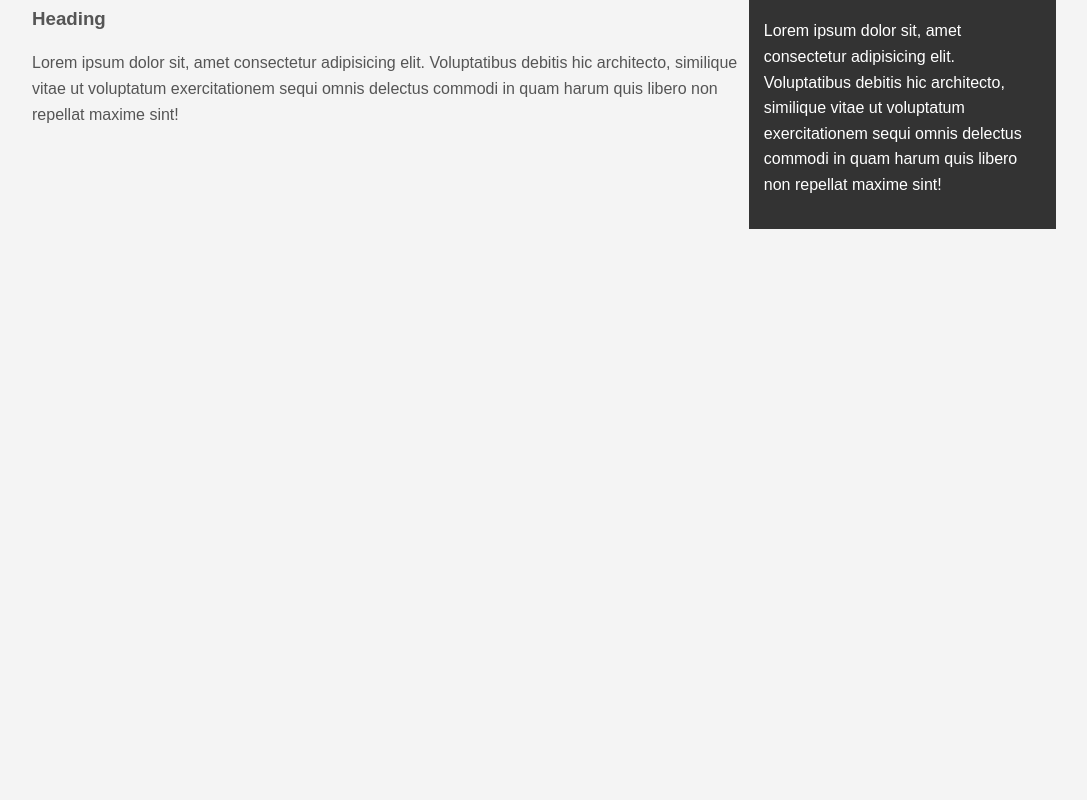
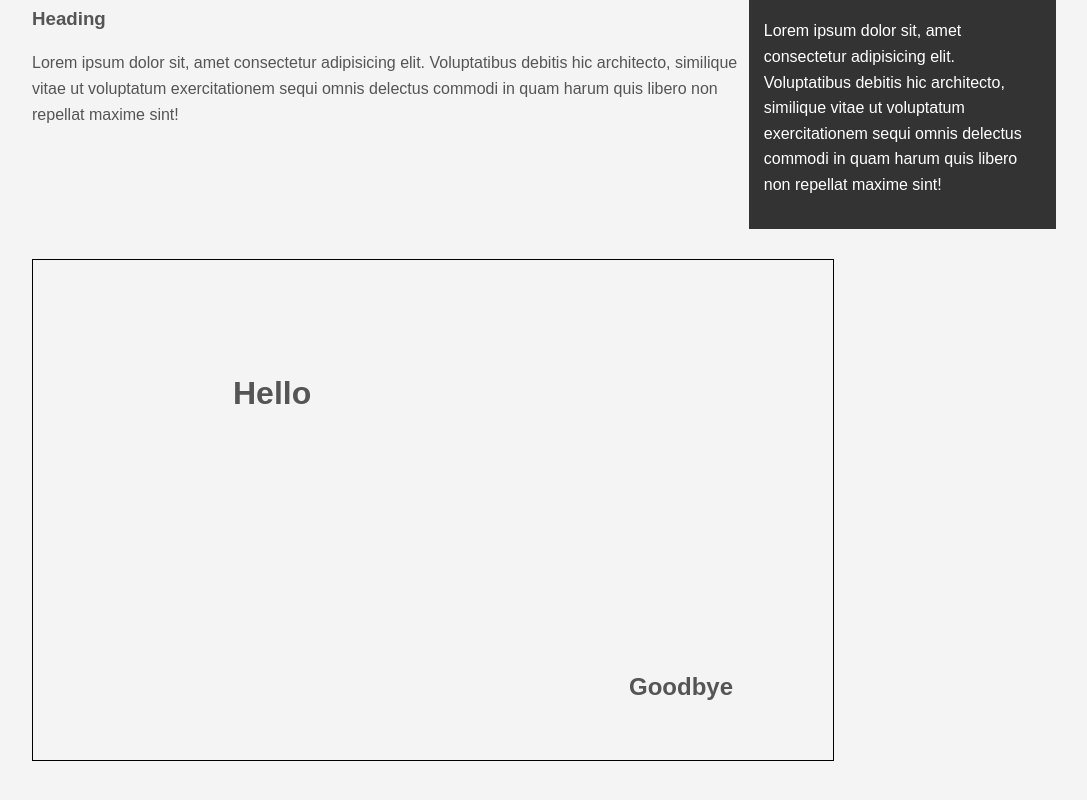
Before and after one commit to 0wlofminerva/CSS-Crash-Course, a plain HTML site: page index.html in a window 1280 px wide. Shown: the part 1290-2090 px from the top of the page, without its empty margins (96-1183 px from the left). Before the commit the page ends 1777 px from the top, so only its background shows below. Drawn offline with Linux system fonts and the light colour scheme.

Commit message:
positioning in CSS

```diff
--- a/css/style.css
+++ b/css/style.css
@@ -168,3 +168,28 @@ button:hover{
     padding: 15px;
     box-sizing: border-box;
 }
+
+.p-box {
+    width: 800px;
+    height: 500px;
+    border: 1px solid #000;
+    margin-top: 30px;
+    position: relative; /* Parent element positioned relative of .p-box h1  */
+}
+
+.p-box h1{
+    position: absolute; /* Child element positioned absolute of .p-box parent */
+    top: 100px; /* it lowers 100px from top */
+    left: 200px; /* to the right from the left 200px */
+}
+
+.p-box h2 {
+    position: absolute;
+    bottom: 40px;
+    right: 100px;
+}
+
+.fix-me{
+    position: fixed;
+    top: 400px;
+}
--- a/index.html
+++ b/index.html
@@ -69,6 +69,15 @@
             <p>Lorem ipsum dolor sit, amet consectetur adipisicing elit. Voluptatibus debitis hic architecto, similique vitae ut voluptatum exercitationem sequi omnis delectus commodi in quam harum quis libero non repellat maxime sint!</p>
         </div>
 
+        <div class="clr"></div>
+
+        <div class="p-box">
+            <h1>Hello</h1>
+            <h2>Goodbye</h2>
+        </div>
+
+        <a class="button fix-me">Hello</a>
+
     </div> <!-- ./container -->
     <div style="margin-top: 500px;"></div>
 </body>
```
Also changed, not shown: 1 other file.
